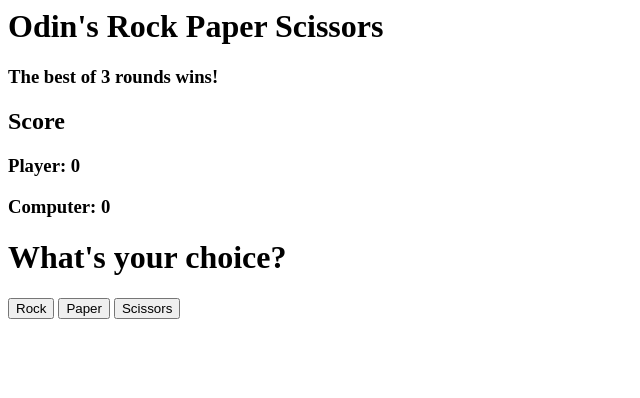
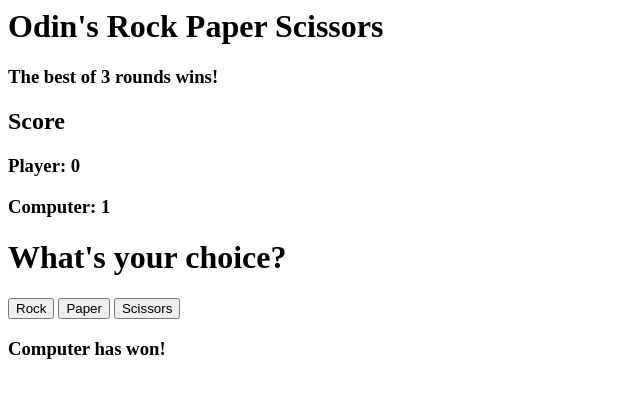
Before and after one commit to felixtanhm/odin-rockpaperscissors, a plain HTML site: page index.html in a window 1280 px wide. Both pictures are taken after a click on the button "Rock". Shown: the whole page, without its empty margins (0-640 px from the left). Drawn offline with Linux system fonts and the light colour scheme.

Commit message:
New | Final gameplay logic. Evaluate winner. Update DOM to reflect state of game

```diff
--- a/index.html
+++ b/index.html
@@ -12,12 +12,9 @@
     </div>
     <div>
       <h2>Score</h2>
-      <div>
-        <h3>Player: 0</h3>
-        <h3>Computer: 0</h3>
-      </div>
+      <div id="score-container"></div>
     </div>
-    <div>
+    <div id="choice-selection">
       <h1>What's your choice?</h1>
       <button>Rock</button>
       <button>Paper</button>
--- a/script.js
+++ b/script.js
@@ -10,12 +10,24 @@ let playerScore = 0;
 let comScore = 0;
 let gameRounds = 3;
 
-// Determine who wins
-// Update DOM to reflect new score
-// Update rounds to reflect that a round has been played
-// When rounds reach 0, declare winner or draw
+//Generate Elements
+let playerScoreDisplay = document
+  .querySelector("#score-container")
+  .appendChild(document.createElement("h3"));
+let comScoreDisplay = document
+  .querySelector("#score-container")
+  .appendChild(document.createElement("h3"));
+let resultAnnouncement = document
+  .querySelector("#choice-selection")
+  .appendChild(document.createElement("h3"));
+let winnerAnnouncement = document
+  .querySelector("#choice-selection")
+  .appendChild(document.createElement("h3"));
 
-//Define player choices
+playerScoreDisplay.innerText = `Player: ${playerScore}`;
+comScoreDisplay.innerText = `Computer: ${comScore}`;
+
+//Generate computer choice
 const computerPlay = () => {
   let int = Math.floor(Math.random() * 3);
   return optionsArr[int];
@@ -23,24 +35,39 @@ const computerPlay = () => {
 
 //Evaluate gameplay
 const gamePlay = (p1, p2) => {
+  gameRounds--;
   if (p1 == p2) {
-    console.log("It's a draw!");
+    resultAnnouncement.innerText = "It's a draw!";
   } else {
-    let winner = options[p1] == p2 ? "Player" : "Computer";
-    winner == "Player" ? playerScore++ : comScore++;
-    return console.log(`${winner} has won!`);
+    let winner;
+    if (options[p1] == p2) {
+      playerScore++;
+      playerScoreDisplay.innerText = `Player: ${playerScore}`;
+      winner = "Player";
+    } else {
+      comScore++;
+      comScoreDisplay.innerText = `Computer: ${comScore}`;
+      winner = "Computer";
+    }
+    resultAnnouncement.innerText = `${winner} has won!`;
+  }
+};
+
+const evaluateWinner = () => {
+  if (playerScore == comScore) {
+    winnerAnnouncement.innerText = `Game is over! It's a draw! Refresh the page to play again.`;
+  } else {
+    playerScore > comScore
+      ? (winnerAnnouncement.innerText = `Game is over! Player has won! Refresh the page to play again.`)
+      : (winnerAnnouncement.innerText = `Game is over! Computer has won! Refresh the page to play again.`);
   }
 };
 
 const handleClick = (e) => {
-  gamePlay(e.target.textContent.toLowerCase(), computerPlay());
+  if (gameRounds > 0)
+    gamePlay(e.target.textContent.toLowerCase(), computerPlay());
+  if (gameRounds == 0) evaluateWinner();
 };
-
-// //Execute gameplay
-// for (let round = 0; round < gameRounds; round++) {
-//   alert(gamePlay(playerPlay(), computerPlay()));
-//   alert(`Player Score ${playerScore} | Computer Score ${comScore}`);
-// }
 
 document.querySelectorAll("button").forEach((button) => {
   button.addEventListener("click", handleClick);
```
